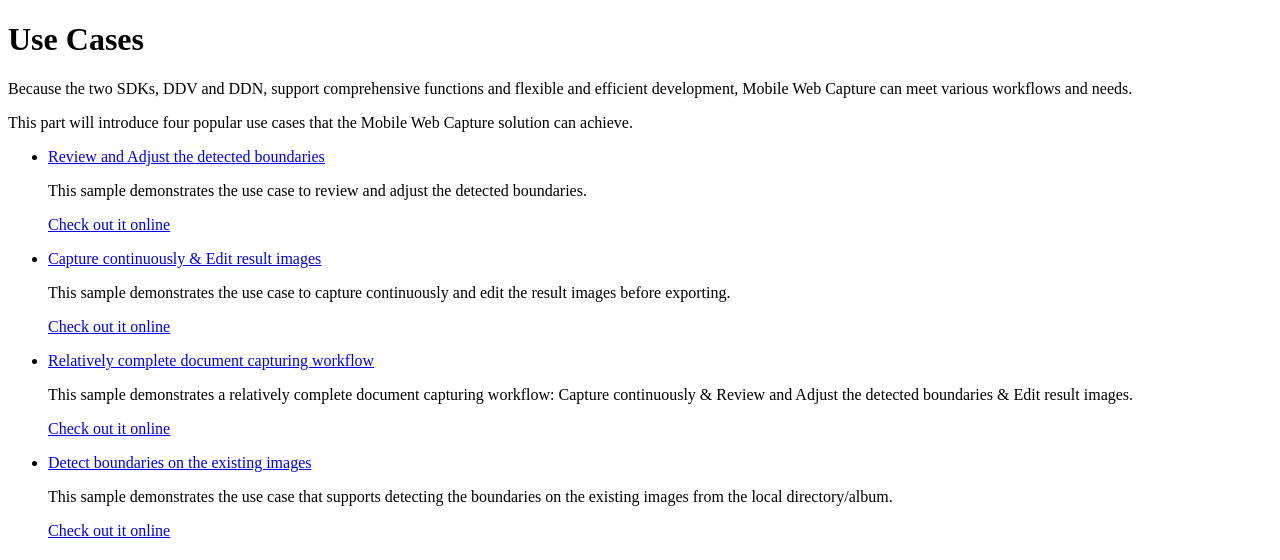
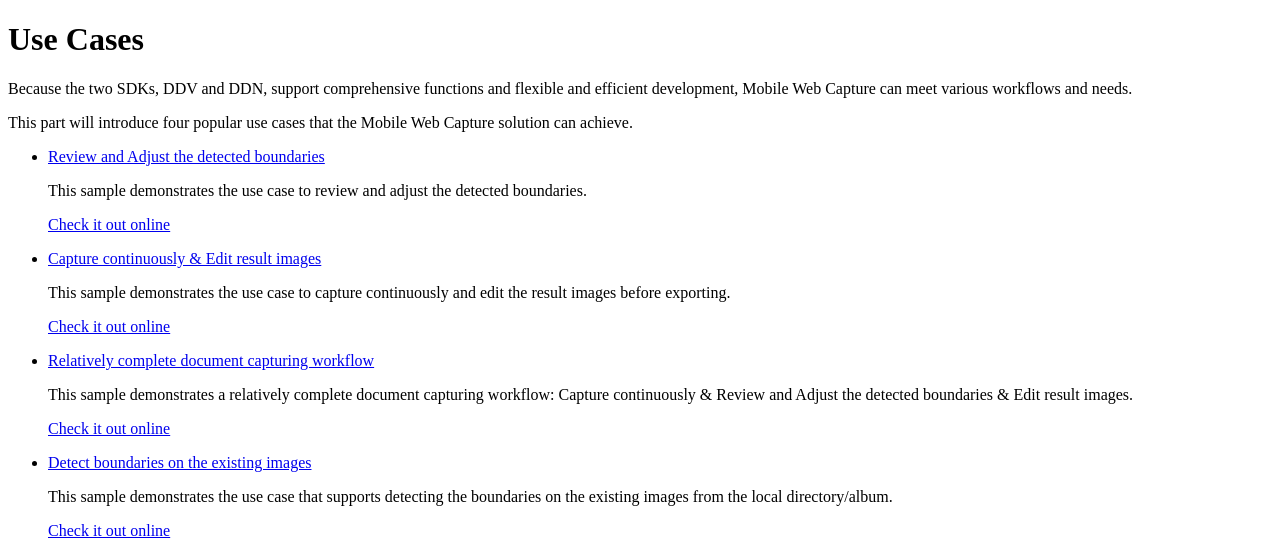
Before and after one commit to dynamsoft-docs/mobile-document-scanner-docs-js, a Jekyll site: the page built from codegallery/usecase/index.md, in a window 1280 px wide. Shown: the part 498-1058 px from the top of the page. Built offline with Jekyll 4.4.1, drawn with Linux system fonts in a browser that asks for light colours.

```diff
--- a/codegallery/usecase/index.md
+++ b/codegallery/usecase/index.md
@@ -20,22 +20,22 @@ This part will introduce four popular use cases that the Mobile Web Capture solu
 
     This sample demonstrates the use case to review and adjust the detected boundaries.
 
-    [Check out it online](https://dynamsoft.github.io/mobile-web-capture/samples/review-adjust-detected-boundaries/)
+    [Check it out online](https://dynamsoft.github.io/mobile-web-capture/samples/review-adjust-detected-boundaries/)
 
 - [Capture continuously & Edit result images]({{ site.codegallery }}usecases/capture-continuously-edit-result-images.html)
 
     This sample demonstrates the use case to capture continuously and edit the result images before exporting.
 
-    [Check out it online](https://dynamsoft.github.io/mobile-web-capture/samples/capture-continuously-edit-result-images/)
+    [Check it out online](https://dynamsoft.github.io/mobile-web-capture/samples/capture-continuously-edit-result-images/)
 
 - [Relatively complete document capturing workflow]({{ site.codegallery }}usecases/relatively-complete-doc-capturing-workflow.html)
 
     This sample demonstrates a relatively complete document capturing workflow: Capture continuously & Review and Adjust the detected boundaries & Edit result images.
 
-    [Check out it online](https://dynamsoft.github.io/mobile-web-capture/samples/relatively-complete-doc-capturing-workflow/)
+    [Check it out online](https://dynamsoft.github.io/mobile-web-capture/samples/relatively-complete-doc-capturing-workflow/)
 
 - [Detect boundaries on the existing images]({{ site.codegallery }}usecases/detect-boundaries-on-existing-images.html)
 
     This sample demonstrates the use case that supports detecting the boundaries on the existing images from the local directory/album.
 
-    [Check out it online](https://dynamsoft.github.io/mobile-web-capture/samples/detect-boundaries-on-existing-images/)
+    [Check it out online](https://dynamsoft.github.io/mobile-web-capture/samples/detect-boundaries-on-existing-images/)
```
